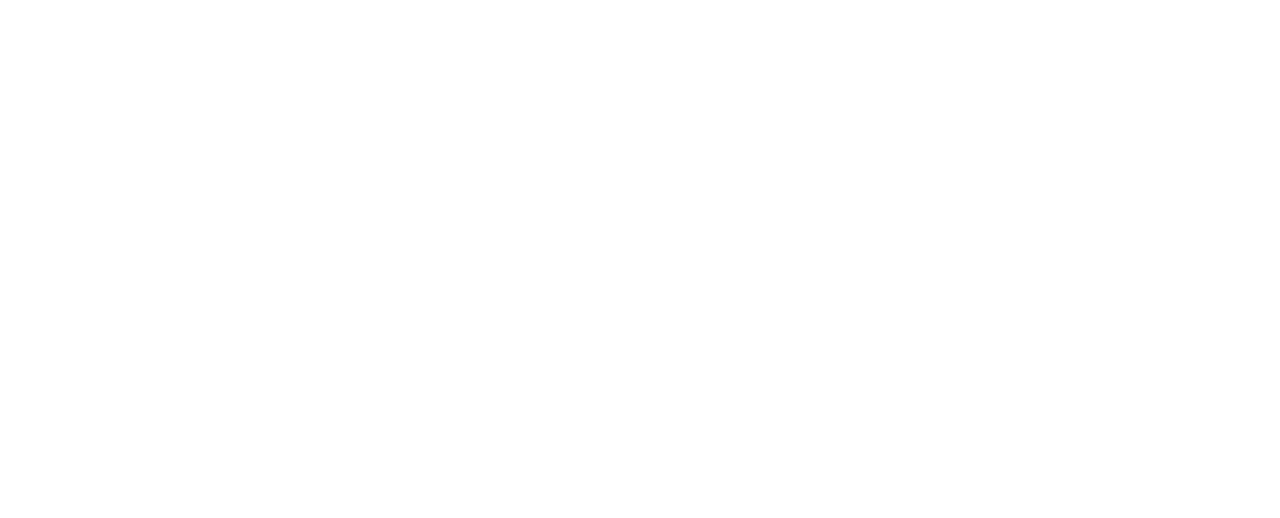
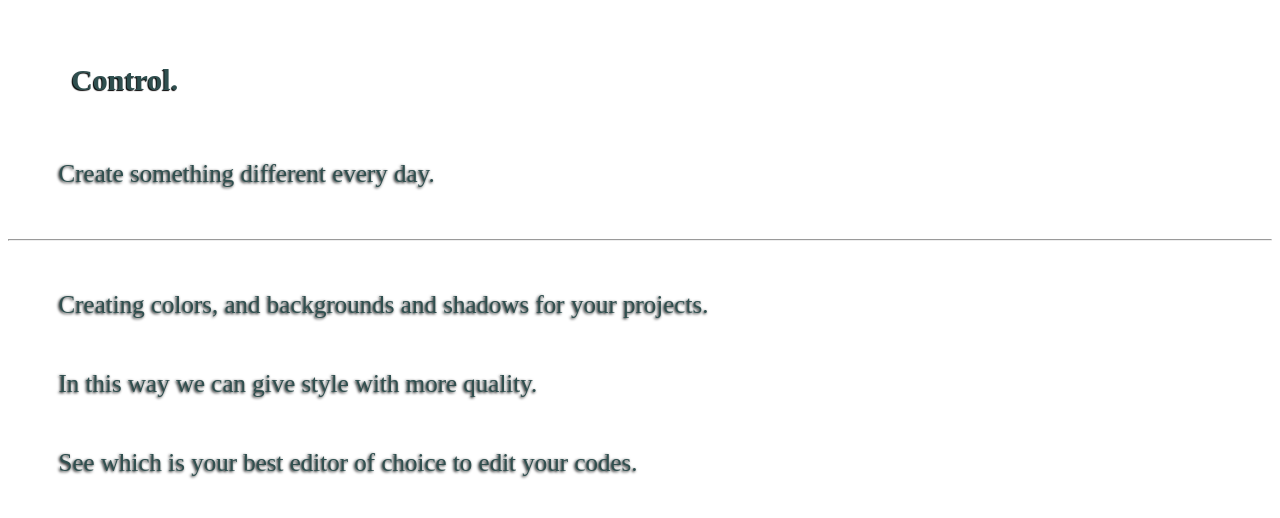
Before and after one commit to edskate/2907-2023, a plain HTML site: page index02.html in a window 1280 px wide. Drawn offline with Linux system fonts and the light colour scheme.

Commit message:
add tags

```diff
--- a/index02.html
+++ b/index02.html
@@ -4,8 +4,29 @@
     <meta charset="UTF-8">
     <meta name="viewport" content="width=device-width, initial-scale=1.0">
     <title>Reading.002</title>
+    <style>
+        p{
+            color: darkslategray;
+text-shadow: -1px 1px 3px #000;
+font-size: 25px;
+margin: 4%;
+        }
+        h1{
+            color: darkslategray;
+text-shadow: -1px 1px 1px #000;
+font-size: 30px;
+margin: 5%;
+        }
+    </style>
 </head>
 <body>
-
+    <h1>Control.</h1>
+<p>Create something different every day.</p>
+<hr>
+<p>Creating colors, and backgrounds and shadows for your projects.</p>
+<p>In this way we can give style with more quality.</p>
+<p>
+    See which is your best editor of choice to edit your codes.</p>
+    <p></p>
 </body>
 </html>
```
